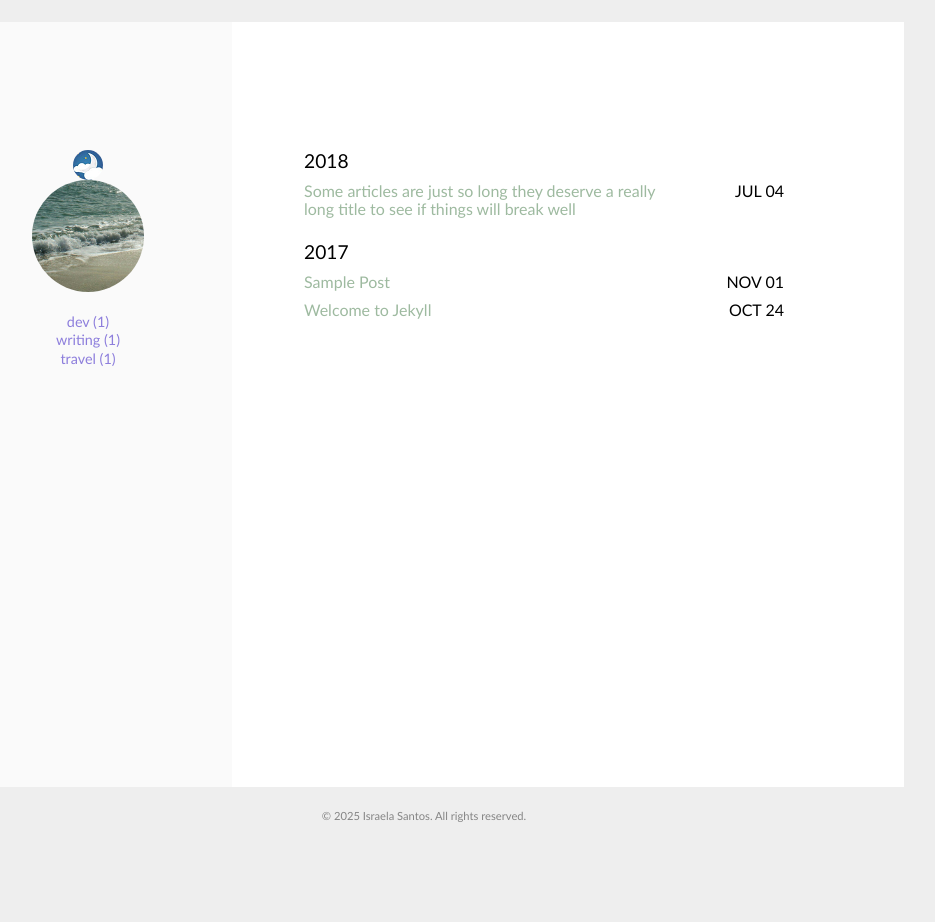
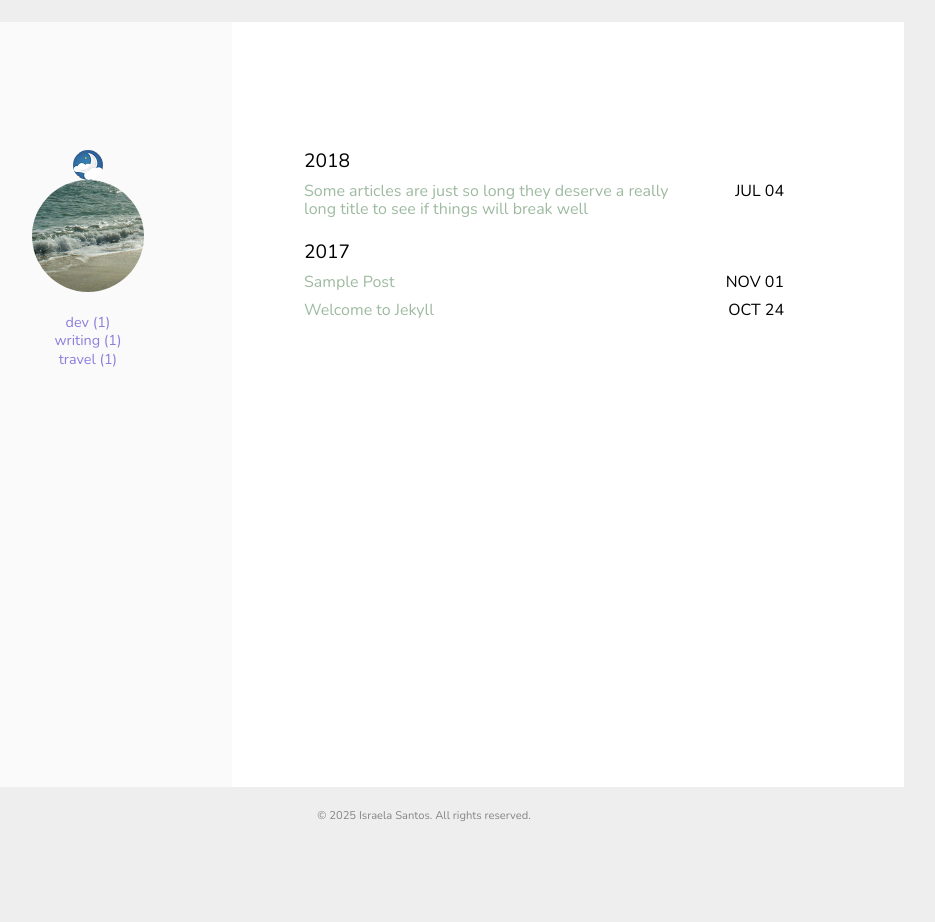
Before and after one commit to sraelai/y, a Jekyll site: the page built from index.html, in a window 1280 px wide. Shown: the whole page, without its empty margins (216-1151 px from the left). Built offline with Jekyll 4.4.1, drawn with Linux system fonts in a browser that asks for light colours.

Commit message:
teste nunito o main.scss

```diff
--- a/assets/css/main.scss
+++ b/assets/css/main.scss
@@ -109,9 +109,9 @@ html.dark {
 
 body {
     height: 100%;
-    font-weight: normal;
+    font-weight: 300;
     font-style: normal;
-    font-family: calibri, -apple-system, BlinkMacSystemFont, 'Titillium Web', "Segoe UI", Roboto, sans-serif, "Apple Color Emoji", "Segoe UI Emoji", "Segoe UI Symbol";
+    font-family: 'Nunito', sans-serif, "Apple Color Emoji", "Segoe UI Emoji", "Segoe UI Symbol";
     margin: 0;
     padding: 0;
     background-color: var(--bg_color);
```
